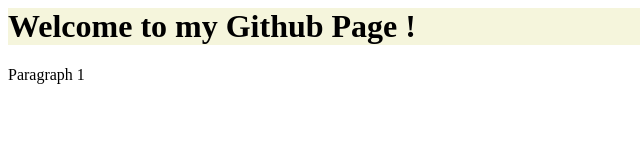
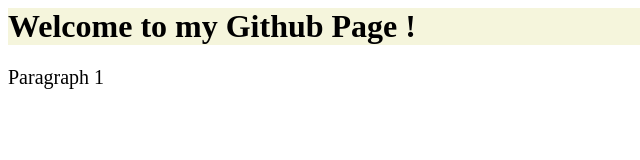
Before and after one commit to oswaty/oswaty.github.io, a plain HTML site: page index.html in a window 1280 px wide. Shown: the full height of the page, 0-640 px from the left. Drawn offline with Linux system fonts and the light colour scheme.

Commit message:
text edit

```diff
--- a/index.html
+++ b/index.html
@@ -6,6 +6,6 @@
 </head>
 <body>
     <h1 style="background-color: beige;">Welcome to my Github Page !</h1>
-    <p>Paragraph 1</p>
+    <p style="font-size: 20px;">Paragraph 1</p>
 </body>
 </html>
```
